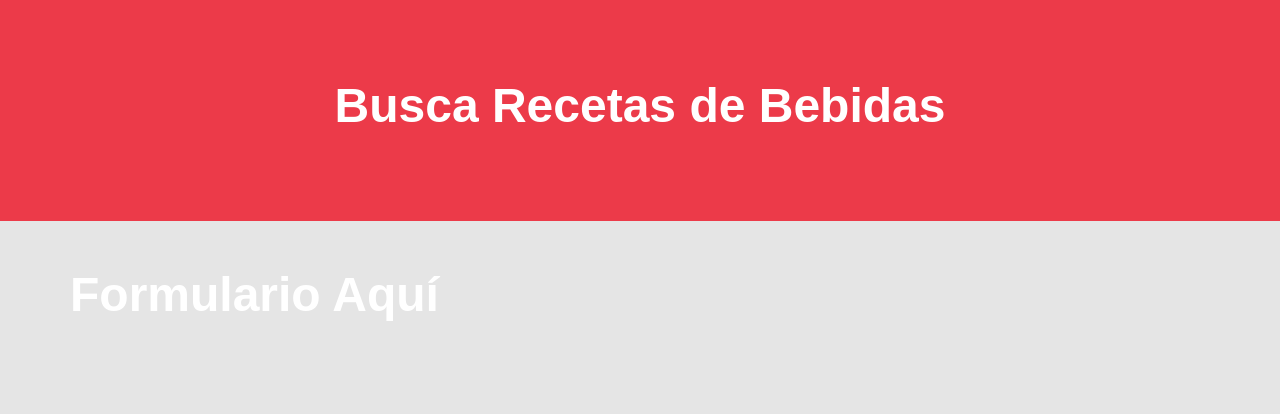
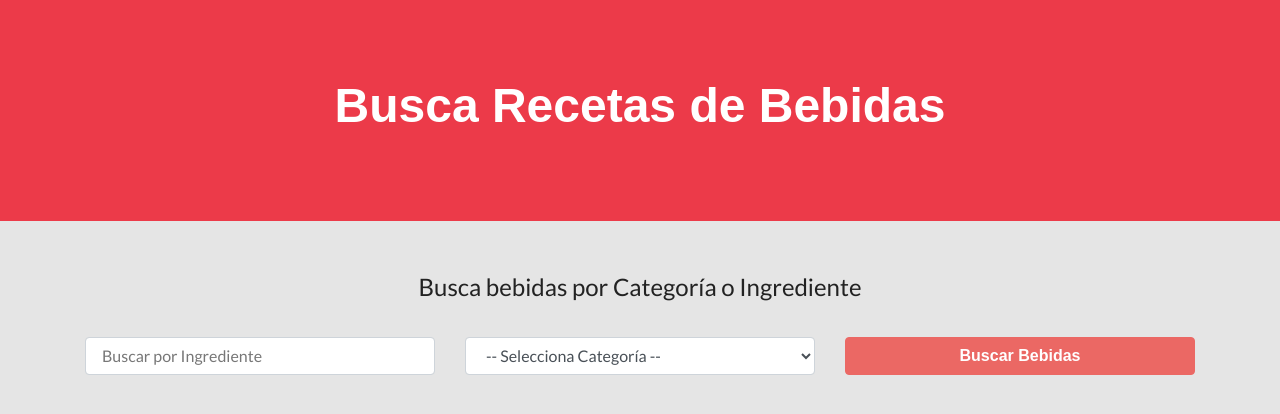
Before and after one commit to JosueDLB1982/Bebidas, a React (Create React App) app: page / in a window 1280 px wide. Shown: the top 414 px of the page. Built offline with nearby package versions, Linux system fonts and the light colour scheme; a web font is replaced by a local one.

Commit message:
Change componente Form

```diff
--- a/src/components/Form.js
+++ b/src/components/Form.js
@@ -2,9 +2,42 @@
 
 const Form = () => {
     return (
-        <h1>
-            Formulario Aquí
-        </h1>
+        <form className="col-12">
+            <fieldset className="text-center">
+                <legend>Busca bebidas por Categoría o Ingrediente</legend>
+            </fieldset>
+
+            <div className="row mt-4">
+                <div className="col-md-4">
+                    <input
+                        name="name"
+                        className="form-control"
+                        type="text"
+                        placeholder="Buscar por Ingrediente"
+                    />
+                </div>
+                <div className="col-md-4">
+                    <select
+                        className="form-control"
+                        name="category"
+                    >
+                        <option
+                            value=""
+                        >
+                            -- Selecciona Categoría --
+                        </option>
+                    </select>
+                </div>
+
+                <div className="col-md-4">
+                    <input
+                        type="submit"
+                        className="btn btn-block btn-primary"
+                        value="Buscar Bebidas"
+                    />
+                </div>
+            </div>
+        </form>
     )
 }
 
```
